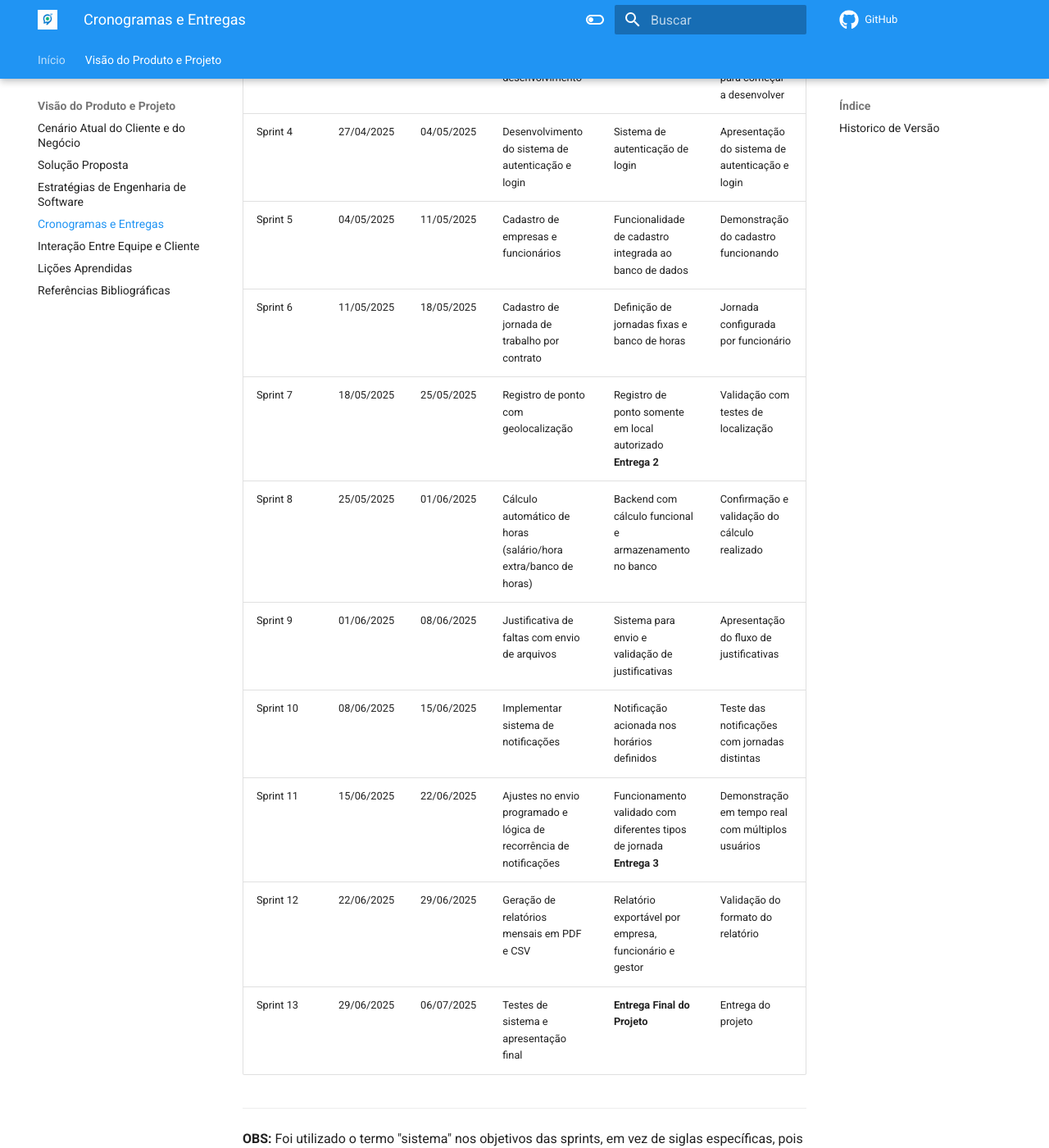
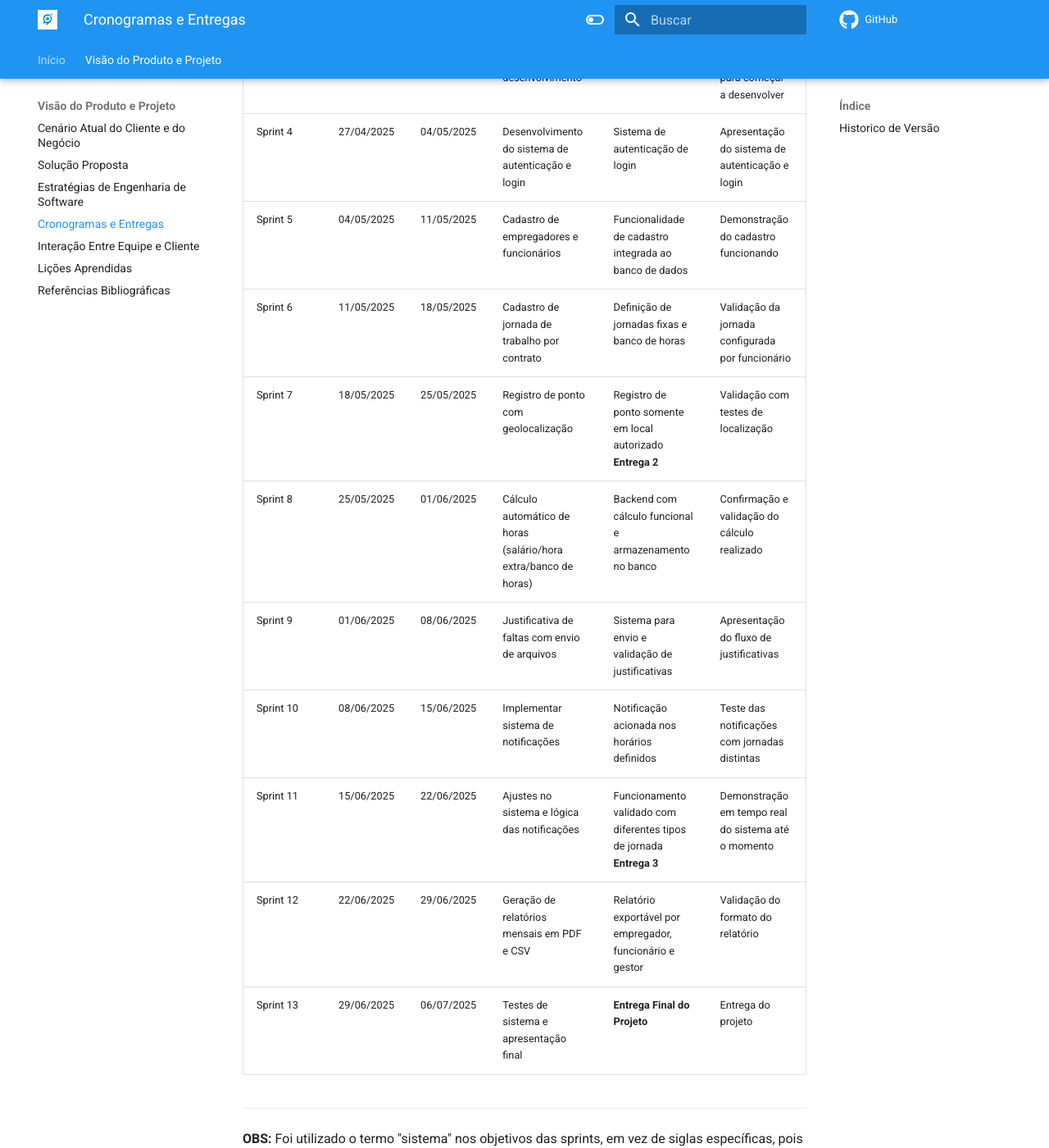
Before and after one commit to mdsreq-fga-unb/2025.1-T01-SeuPontoDigital, an MkDocs documentation site: the page built from docs/doc-visao/top4.md, in a window 1280 px wide and 1400 px high, scrolled down 536 px. Shown: the whole window at 82% size. Built offline with MkDocs 1.6.1 and Material for MkDocs 9.7.7, drawn with Linux system fonts in a browser that asks for light colours; comment, search, counter and statistics services are not loaded.

Commit message:
docs: arrumando erros de data e ortografia

```diff
--- a/docs/doc-visao/top4.md
+++ b/docs/doc-visao/top4.md
@@ -10,14 +10,14 @@ Esta é uma **versão preliminar** do planejamento temporal do projeto. Ao longo
 | Sprint 2   | 13/04/2025 | 20/04/2025 | Finalizar Documento de Visão                                             | **Entrega Unidade 1**                                      | Apresentação do documento                              |
 | Sprint 3   | 20/04/2025 | 27/04/2025 | Criar o ambiente de desenvolvimento                                      | Estrutura inicial do projeto                               | Confirmação dos requisitos para começar a desenvolver         |
 | Sprint 4   | 27/04/2025 | 04/05/2025 | Desenvolvimento do sistema de autenticação e login                      | Sistema de autenticação de login                           | Apresentação do sistema de autenticação e login        |
-| Sprint 5   | 04/05/2025 | 11/05/2025 | Cadastro de empresas e funcionários                                     | Funcionalidade de cadastro integrada ao banco de dados     | Demonstração do cadastro funcionando                   |
-| Sprint 6   | 11/05/2025 | 18/05/2025 | Cadastro de jornada de trabalho por contrato                            | Definição de jornadas fixas e banco de horas               | Jornada configurada por funcionário                    |
+| Sprint 5   | 04/05/2025 | 11/05/2025 | Cadastro de empregadores e funcionários                                     | Funcionalidade de cadastro integrada ao banco de dados     | Demonstração do cadastro funcionando                   |
+| Sprint 6   | 11/05/2025 | 18/05/2025 | Cadastro de jornada de trabalho por contrato                            | Definição de jornadas fixas e banco de horas               | Validação da jornada configurada por funcionário                    |
 | Sprint 7   | 18/05/2025 | 25/05/2025 | Registro de ponto com geolocalização                                    | Registro de ponto somente em local autorizado  <br> **Entrega 2**            | Validação com testes de localização                    |
 | Sprint 8   | 25/05/2025 | 01/06/2025 | Cálculo automático de horas (salário/hora extra/banco de horas)         | Backend com cálculo funcional e armazenamento no banco     | Confirmação e validação do cálculo realizado              |
 | Sprint 9   | 01/06/2025 | 08/06/2025 | Justificativa de faltas com envio de arquivos                           | Sistema para envio e validação de justificativas        | Apresentação do fluxo de justificativas                |
 | Sprint 10  | 08/06/2025 | 15/06/2025 | Implementar sistema de notificações                                | Notificação acionada nos horários definidos            | Teste das notificações com jornadas distintas          |
-| Sprint 11  | 15/06/2025 | 22/06/2025 | Ajustes no envio programado e lógica de recorrência de notificações     | Funcionamento validado com diferentes tipos de jornada  <br> **Entrega 3**   | Demonstração em tempo real com múltiplos usuários      |
-| Sprint 12  | 22/06/2025 | 29/06/2025 | Geração de relatórios mensais em PDF e CSV   | Relatório exportável por empresa, funcionário e gestor   | Validação do formato do relatório            |
+| Sprint 11  | 15/06/2025 | 22/06/2025 | Ajustes no sistema e lógica das notificações     | Funcionamento validado com diferentes tipos de jornada  <br> **Entrega 3**   | Demonstração em tempo real do sistema até o momento      |
+| Sprint 12  | 22/06/2025 | 29/06/2025 | Geração de relatórios mensais em PDF e CSV   | Relatório exportável por empregador, funcionário e gestor   | Validação do formato do relatório            |
 | Sprint 13  | 29/06/2025 | 06/07/2025 | Testes de sistema e apresentação final   | **Entrega Final do Projeto**    | Entrega do projeto  |
 
 ---
```
Also changed, not shown: docs/doc-visao/top7.md (+1 -1 lines).
